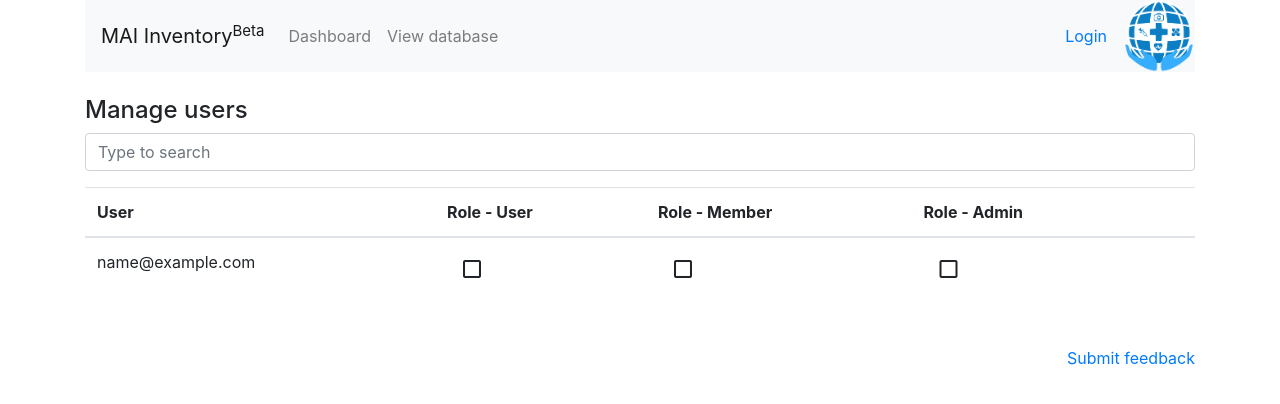
After one commit to Talal-A/mai-inventory-mgr, a Flask app: template app/templates/view:users.html in a window 1280 px wide. The commit adds this page. Shown: the top 404 px of the page. Run offline with Flask 2, Linux system fonts and the light colour scheme; the template is opened without the code that fills it: most values are stand-ins (such as "Sample title", 1, 10 or a date in 2020); some libraries are stand-ins or nearby versions.

Commit message:
Added user role management page

```diff
--- a/app/templates/dashboard.html
+++ b/app/templates/dashboard.html
@@ -29,6 +29,7 @@
 {% if USER.is_authenticated and USER.role >= 10 %}
 <h5>Administrate</h5>
 <div class="list-group">
+    <a href="/view/users" class="list-group-item list-group-item-action">Manage users</a>
     <a href="/register/category" class="list-group-item list-group-item-action">Create a new category</a>
     <a href="/delete/category" class="list-group-item list-group-item-action"><div style="color:red">Delete a category</div></a>
     <a href="/delete/barcode" class="list-group-item list-group-item-action"><div style="color:red">Delete a barcode</div></a>
--- /dev/null
+++ b/app/templates/view:users.html
@@ -0,0 +1,54 @@
+{% extends "base.html" %}
+{% block body %}
+<h4>Manage users</h4>
+
+<div>
+    <p align="center">
+        <input type="text" class="form-control" id="search" placeholder="Type to search">
+    </p>
+</div>
+
+<table class="table table-hover">
+    <thead>
+        <tr>
+            <th scope="col">User</th>
+            <th scope="col">Role - User</th>
+            <th scope="col">Role - Member</th>
+            <th scope="col">Role - Admin</th>
+            <th scope="col"></th>
+        </tr>
+    </thead>
+    <tbody id="table">
+        {% for item in users %}
+            {% if item.user_id != USER.id %}
+                <tr>
+                    <td>{{item.user_email}}</td>
+                    <td><button class="btn" id="btnSetRoleUser" onclick='setRole("{{item.user_id}}", 0)'><i class="material-icons">{{ 'check_box' if item.user_role == 0 else 'check_box_outline_blank'}}</i></button></td>
+                    <td><button class="btn" id="btnSetRoleMember" onclick='setRole("{{item.user_id}}", 5)'><i class="material-icons">{{ 'check_box' if item.user_role == 5 else 'check_box_outline_blank'}}</i></button></td>
+                    <td><button class="btn" id="btnSetRoleAdmin" onclick='setRole("{{item.user_id}}", 10)'><i class="material-icons">{{ 'check_box' if item.user_role == 10 else 'check_box_outline_blank'}}</i></button></td>
+                </tr>
+            {% endif %}
+        {% endfor %}
+    </tbody>
+</table>
+
+<script type="text/javascript" language="javascript">
+    async function setRole(user_id, new_role) {
+        await fetch("/api/edit/user/" + btoa(user_id) + "/" + new_role);
+        location.reload();
+    }
+</script>
+
+<script>
+    window.onload = function() {
+        $("#search").on("keyup", function() {
+        var value = $(this).val().toLowerCase();
+        $("#table tr").filter(function() {
+          $(this).toggle($(this).text().toLowerCase().indexOf(value) > -1)
+        });
+      });
+    }
+</script>
+
+
+{% endblock %}
```
Also changed, not shown: app/db.py (+17 -0 lines), app/views.py (+20 -1 lines).
